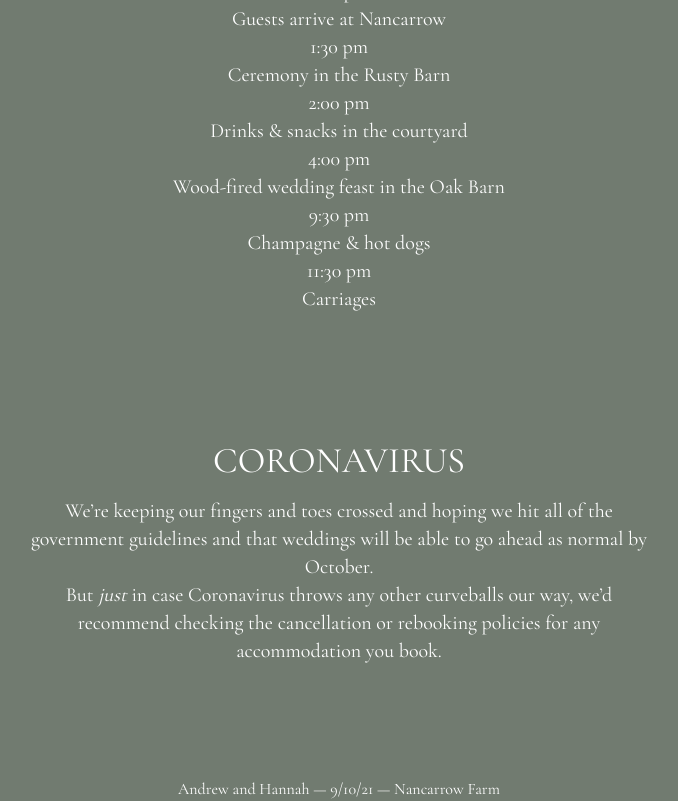
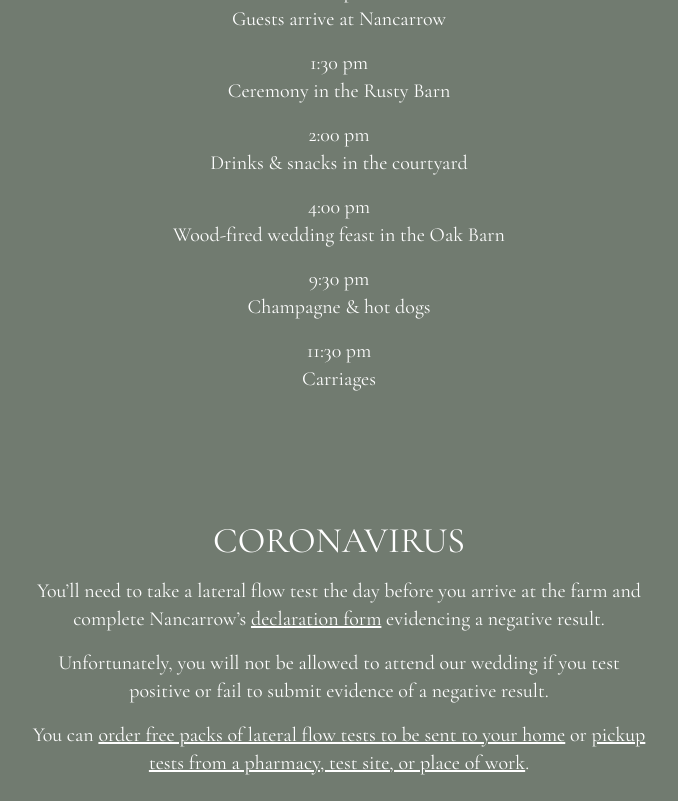
Before and after one commit to andrewgarner/wedding, a Next.js app: page /wedding in a window 1280 px wide. Shown: the part 423-1224 px from the top of the page, without its empty margins (301-979 px from the left). Built offline with nearby package versions, Linux system fonts and the light colour scheme.

Commit message:
Add lateral flow testing information

```diff
--- a/components/Text/Text.tsx
+++ b/components/Text/Text.tsx
@@ -19,7 +19,7 @@ const typographyClassNames: Record<Typography, string> = {
   [Typography.HeaderSmall]:
     "space-y-32 leading-loose mt-16 mb-4 mx-auto font-sans text-2xl lg:text-3xl font-normal uppercase",
   [Typography.Base]:
-    "space-y leading-loose max-w-prose mx-auto font-sans text-lg lg:text-xl font-normal",
+    "space-y leading-loose max-w-prose mx-auto mb-4 font-sans text-lg lg:text-xl font-normal",
   [Typography.Small]:
     "mx-auto max-w-prose font-sans text-sm lg:text-base font-normal",
 };
--- a/pages/wedding.tsx
+++ b/pages/wedding.tsx
@@ -65,15 +65,36 @@ const TravelAndStay = () => (
       </Text>
 
       <Text>
-        We’re keeping our fingers and toes crossed and hoping we hit all of the
-        government guidelines and that weddings will be able to go ahead as
-        normal by October.
+        You’ll need to take a lateral flow test the day before you arrive at the
+        farm and complete Nancarrow’s{" "}
+        <Link
+          href="https://weddings.trustedtrace.co.uk/guest-declaration/65747ffa-b87e-46e6-9428-7543548bc186"
+          passHref
+        >
+          <a>declaration form</a>
+        </Link>{" "}
+        evidencing a negative result.
       </Text>
-
       <Text>
-        But <em>just</em> in case Coronavirus throws any other curveballs our
-        way, we’d recommend checking the cancellation or rebooking policies for
-        any accommodation you book.
+        Unfortunately, you will not be allowed to attend our wedding if you test
+        positive or fail to submit evidence of a negative result.
+      </Text>
+      <Text>
+        You can{" "}
+        <Link
+          href="https://www.gov.uk/order-coronavirus-rapid-lateral-flow-tests"
+          passHref
+        >
+          <a>order free packs of lateral flow tests to be sent to your home</a>
+        </Link>{" "}
+        or{" "}
+        <Link
+          href="https://www.nhs.uk/conditions/coronavirus-covid-19/testing/regular-rapid-coronavirus-tests-if-you-do-not-have-symptoms/"
+          passHref
+        >
+          <a>pickup tests from a pharmacy, test site, or place of work</a>
+        </Link>
+        .
       </Text>
     </Page>
   </>
```
Also changed, not shown: 1 other file (tests, documents, lock files or other folders).
